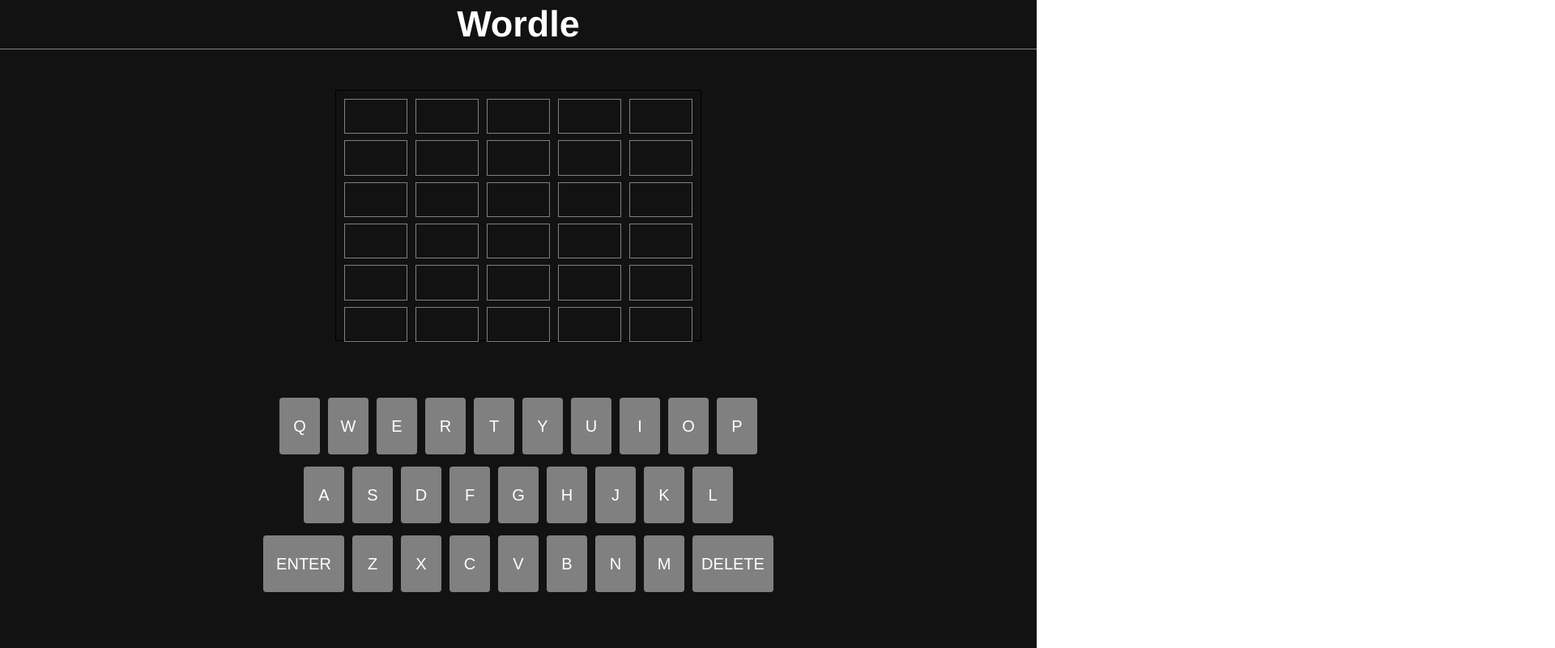
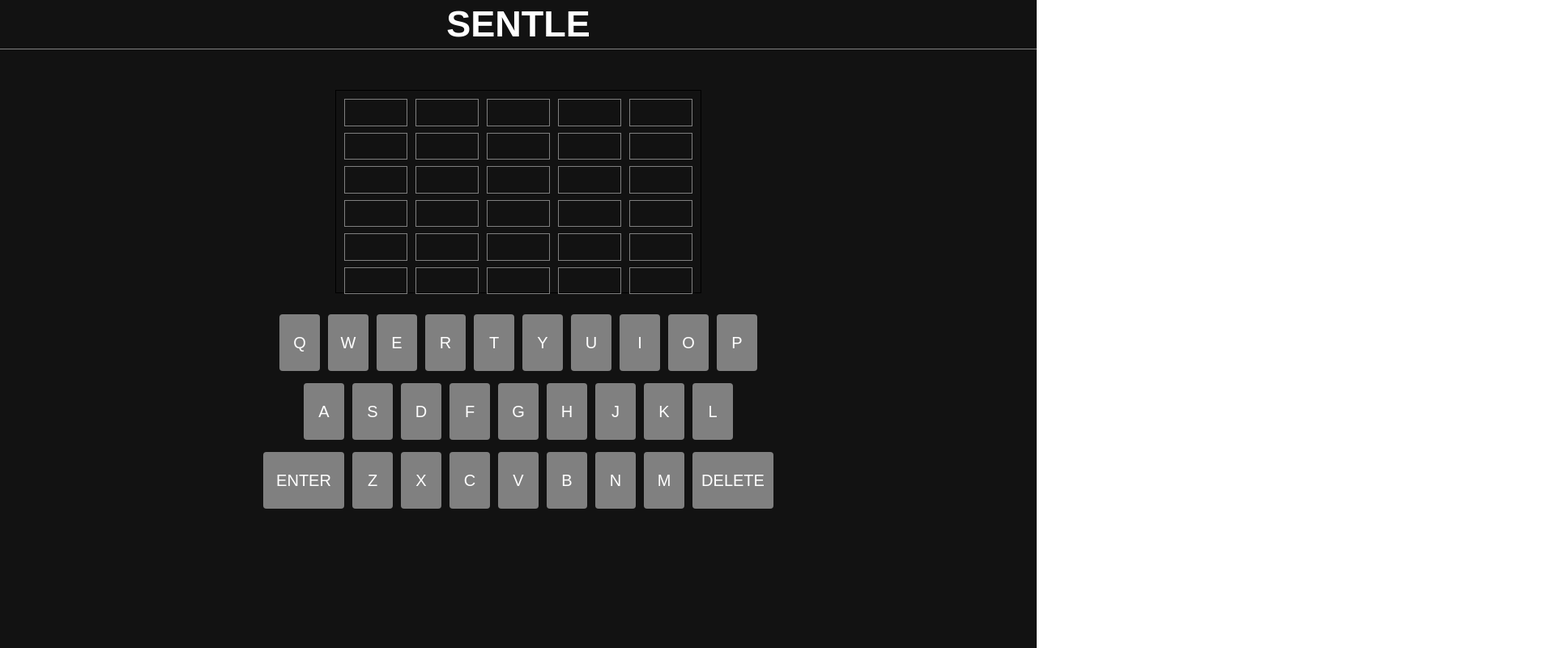
Before and after one commit to Amohamed96/heatle, a React (Create React App) app: page / in a window 1280 px wide. Shown: the top 800 px of the page at 81% size, 1920 px wide, since content can reach past the window. Built offline with nearby package versions, Linux system fonts and the light colour scheme.

Commit message:
Final game setup

```diff
--- a/src/App.css
+++ b/src/App.css
@@ -77,9 +77,9 @@
 }
 
 .keyboard {
-  width: 700px;
-  height: 300px;
-  margin-top: 60px;
+  width: 300rem;
+  height: 50rem;
+  margin-top: 1rem;
 }
 
 .line1 {
--- a/src/App.js
+++ b/src/App.js
@@ -4,7 +4,6 @@
 import { boardDefault, generateWordSet } from "./Words";
 import React, { useState, createContext, useEffect } from "react";
 import GameOver from "./components/GameOver";
-
 export const AppContext = createContext();
 
 function App() {
@@ -71,7 +70,7 @@
   return (
     <div className="App">
       <nav>
-        <h1>Wordle</h1>
+        <h1>SENTLE</h1>
       </nav>
       <AppContext.Provider
         value={{
--- /dev/null
+++ b/src/components/Final/FinalGame.js
@@ -0,0 +1,34 @@
+import React, { useContext } from "react";
+import { AppContext } from "../../App";
+import Letter from "./LetterFinal";
+
+function FinalGame() {
+  return (
+    <div className="boardFinal">
+      {" "}
+      <div className="row">
+        <Letter letterPos={0} attemptVal={0} />
+        <Letter letterPos={1} attemptVal={0} />
+        <Letter letterPos={2} attemptVal={0} />
+        <Letter letterPos={3} attemptVal={0} />
+        <Letter letterPos={4} attemptVal={0} />
+      </div>
+      <div className="row">
+        <Letter letterPos={0} attemptVal={1} />
+        <Letter letterPos={1} attemptVal={1} />
+        <Letter letterPos={2} attemptVal={1} />
+        <Letter letterPos={3} attemptVal={1} />
+        <Letter letterPos={4} attemptVal={1} />
+      </div>
+      <div className="row">
+        <Letter letterPos={0} attemptVal={2} />
+        <Letter letterPos={1} attemptVal={2} />
+        <Letter letterPos={2} attemptVal={2} />
+        <Letter letterPos={3} attemptVal={2} />
+        <Letter letterPos={4} attemptVal={2} />
+      </div>
+    </div>
+  );
+}
+
+export default FinalGame;
--- a/src/components/GameOver.js
+++ b/src/components/GameOver.js
@@ -1,5 +1,6 @@
 import React, { useContext } from "react";
 import { AppContext } from "../App";
+import FinalGame from "./Final/FinalGame";
 
 function GameOver() {
   const {
@@ -22,6 +23,7 @@
       {gameOver.guessedWord && (
         <h3>You guessed in {currAttempt.attempt} attempts</h3>
       )}
+      <FinalGame />
     </div>
   );
 }
```
Also changed, not shown: src/components/Final/LetterFinal.js (added).
